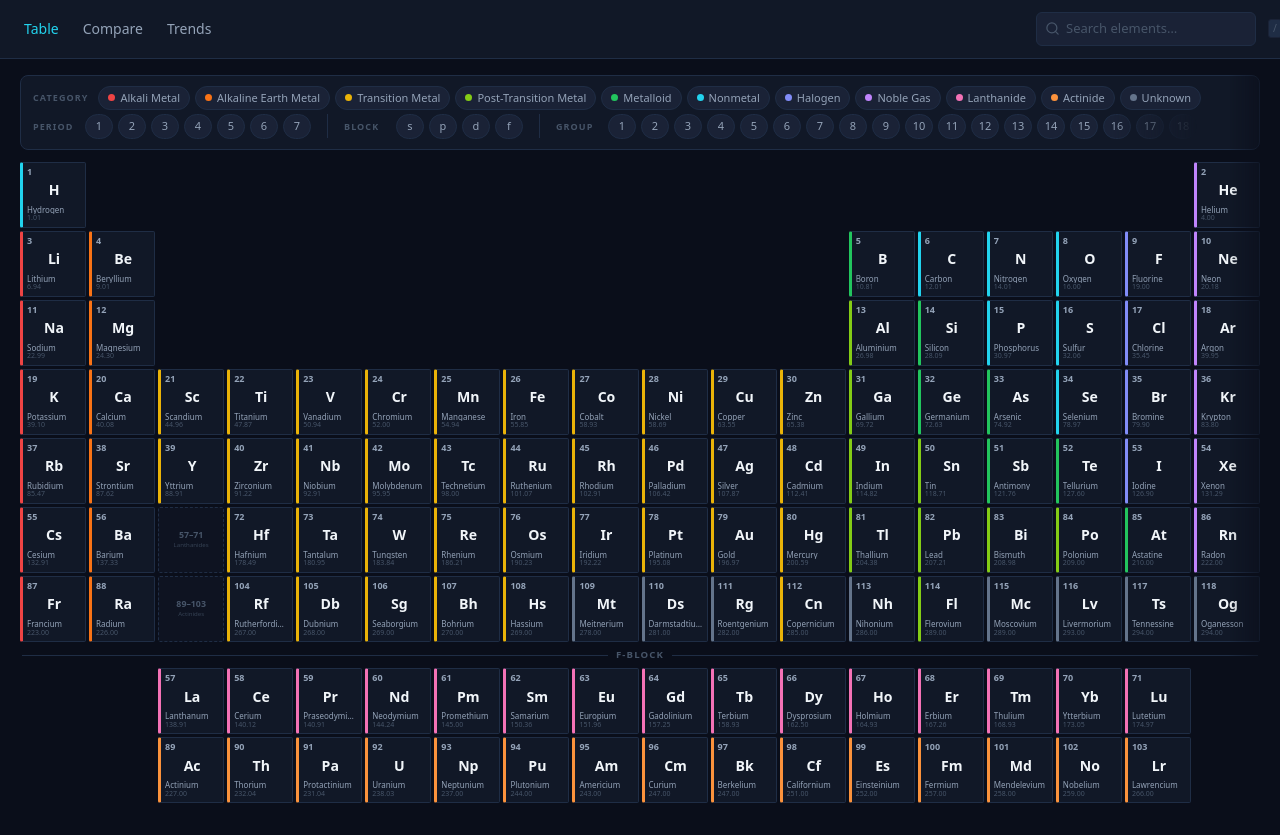
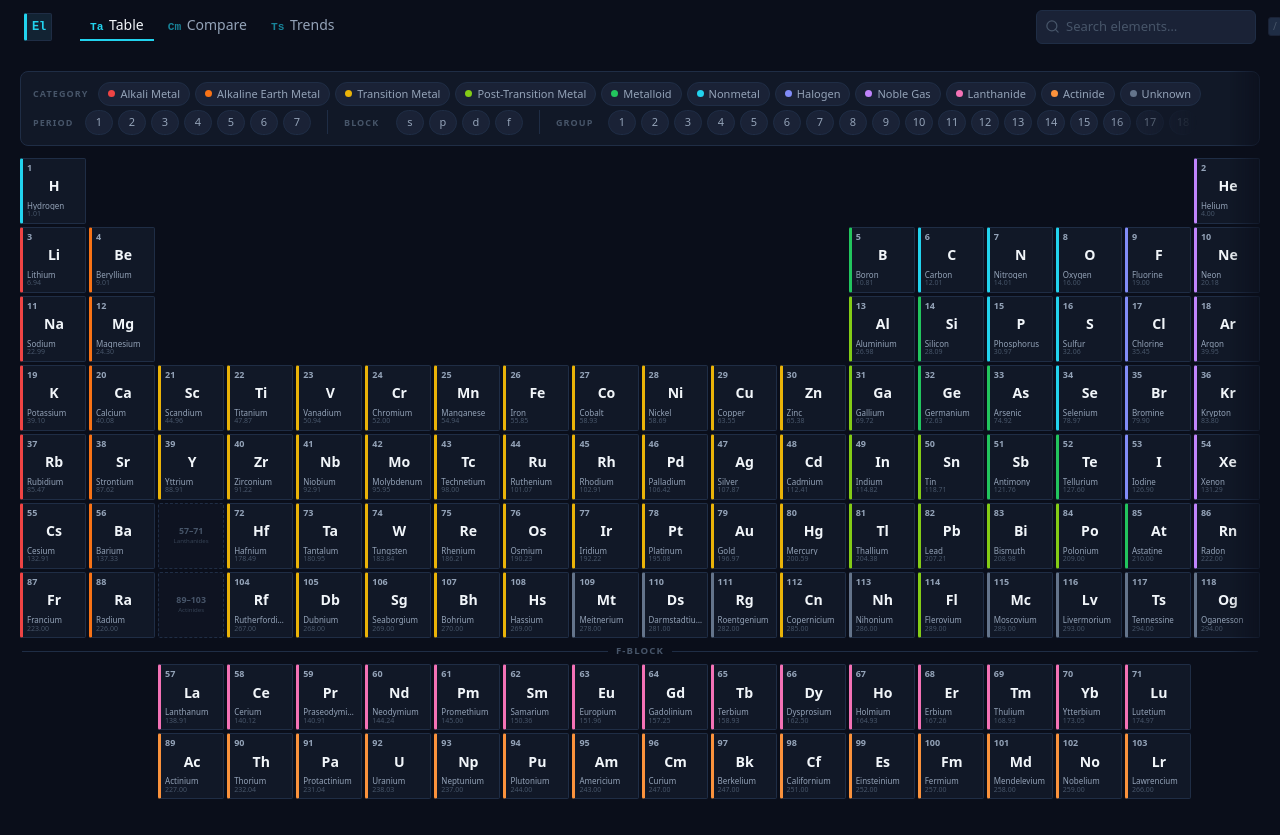
Before and after one commit to deepakkumardewani/elementum, a Vue app: page / in a window 1280 px wide. Built offline with nearby package versions, Linux system fonts and the light colour scheme.

Commit message:
feat(brand): rename app to Elementum and update branding
- Change app name in package.json and index.html
- Update header branding and symbols
- Generate and add new sci-fi themed favicon
- Update documentation and lockfile

```diff
--- a/features/AGENT_INSTRUCTIONS.md
+++ b/features/AGENT_INSTRUCTIONS.md
@@ -1,4 +1,4 @@
-# AGENT_INSTRUCTIONS.md — Periodic Table Explorer
+# AGENT_INSTRUCTIONS.md — Elementum
 
 ---
 
--- a/features/ARCHITECTURE.md
+++ b/features/ARCHITECTURE.md
@@ -1,4 +1,4 @@
-# ARCHITECTURE.md — Periodic Table Explorer
+# ARCHITECTURE.md — Elementum
 
 ---
 
--- a/features/PRD.md
+++ b/features/PRD.md
@@ -1,4 +1,4 @@
-# PRD.md — Periodic Table Explorer
+# PRD.md — Elementum
 
 ---
 
--- a/features/TASKS.md
+++ b/features/TASKS.md
@@ -1,4 +1,4 @@
-# TASKS.md — Periodic Table Explorer
+# TASKS.md — Elementum
 
 ---
 
@@ -12,7 +12,7 @@ Organized as Epics → Tasks → Subtasks. Each task is self-contained and can b
 
 **Task 1.1 — Scaffold Vue 3 + Vite project**
 
-- Init project: `bun create vite@latest periodic-table-explorer -- --template vue-ts` - this is already done by me
+- Init project: `bun create vite@latest elementum -- --template vue-ts` - this is already done by me
 - Install dependencies: `bun add tailwindcss pinia vue-router gsap @tresjs/core @tresjs/cientos vue3-apexcharts apexcharts vueuse lucide-vue-next`
 - Configure Tailwind with custom design tokens (bg, accent, category colors)
 - Set up global CSS: base reset, root variables, animation keyframes
--- a/features/ui-improvement-tasks.md
+++ b/features/ui-improvement-tasks.md
@@ -1,4 +1,4 @@
-# UI Improvement Tasks — Periodic Table Explorer
+# UI Improvement Tasks — Elementum
 
 > Tasks derived from `/critique`, `/audit`, `/typeset` skill runs + design critique review.
 > Ordered by phase: diagnose → quality → enhancement.
--- a/index.html
+++ b/index.html
@@ -2,9 +2,9 @@
 <html lang="en">
   <head>
     <meta charset="UTF-8" />
-    <link rel="icon" type="image/svg+xml" href="/vite.svg" />
+    <link rel="icon" type="image/png" href="/favicon.png" />
     <meta name="viewport" content="width=device-width, initial-scale=1.0" />
-    <title>Periodic Table Explorer</title>
+    <title>Elementum</title>
   </head>
   <body>
     <div id="app"></div>
--- a/package.json
+++ b/package.json
@@ -1,5 +1,5 @@
 {
-  "name": "periodic-table-explorer",
+  "name": "elementum",
   "private": true,
   "version": "0.0.0",
   "type": "module",
--- a/src/App.vue
+++ b/src/App.vue
@@ -1,26 +1,58 @@
 <script setup lang="ts">
-import { onMounted } from "vue"
+import { onMounted, ref, computed } from "vue"
+import { useRoute } from "vue-router"
 import { useElementStore } from "@/stores/elementStore"
 import SearchBar from "@/components/SearchBar.vue"
 import { Z } from "@/constants/zIndex"
 
 const elementStore = useElementStore()
+const route = useRoute()
+const scrolled = ref(false)
+
+const isTablePage = computed(() => route.path === "/")
 
 onMounted(() => {
   elementStore.loadElements()
+  window.addEventListener("scroll", () => {
+    scrolled.value = window.scrollY > 4
+  }, { passive: true })
 })
+
+// Nav items with element-symbol abbreviations (real element symbols)
+// Ta = Tantalum, Cm = Curium, Ts = Tennessine
+const NAV_ITEMS = [
+  { to: "/", abbr: "Ta", label: "Table" },
+  { to: "/compare", abbr: "Cm", label: "Compare" },
+  { to: "/trends", abbr: "Ts", label: "Trends" },
+] as const
 </script>
 
 <template>
   <div class="app-shell">
-    <header class="app-header">
+    <header class="app-header" :class="{ 'is-scrolled': scrolled }">
       <a href="#main-content" class="skip-link">Skip to content</a>
-      <nav class="nav-links" aria-label="Main navigation">
-        <RouterLink to="/">Table</RouterLink>
-        <RouterLink to="/compare">Compare</RouterLink>
-        <RouterLink to="/trends">Trends</RouterLink>
-      </nav>
-      <SearchBar />
+
+      <div class="header-left">
+        <!-- Brand: Z styled like element tile -->
+        <RouterLink to="/" class="brand" aria-label="Elementum">
+          <span class="brand-logo" aria-hidden="true">El</span>
+        </RouterLink>
+
+        <nav class="nav-links" aria-label="Main navigation">
+          <RouterLink
+            v-for="item in NAV_ITEMS"
+            :key="item.to"
+            :to="item.to"
+            class="nav-item"
+            exact-active-class="is-active"
+          >
+            <span class="nav-abbr" aria-hidden="true">{{ item.abbr }}</span>
+            <span class="nav-label">{{ item.label }}</span>
+          </RouterLink>
+        </nav>
+      </div>
+
+      <SearchBar v-if="isTablePage" />
     </header>
     <main id="main-content">
       <RouterView />
@@ -39,12 +71,19 @@ onMounted(() => {
   display: flex;
   align-items: center;
   justify-content: space-between;
-  background-color: var(--bg-surface);
-  border-bottom: 1px solid var(--bg-border);
-  padding: 0.75rem 1.5rem;
+  background-color: transparent;
+  border-bottom: 1px solid transparent;
+  padding: 0.625rem 1.5rem;
   position: sticky;
   top: 0;
   z-index: v-bind("Z.sticky");
+  transition: background-color 200ms ease, border-color 200ms ease;
+}
+
+.app-header.is-scrolled {
+  background-color: color-mix(in srgb, var(--bg-base) 90%, transparent);
+  border-bottom-color: var(--bg-border);
+  backdrop-filter: blur(12px);
 }
 
 .skip-link {
@@ -66,25 +105,91 @@ onMounted(() => {
   top: 0.75rem;
 }
 
+.header-left {
+  display: flex;
+  align-items: center;
+  gap: 1.75rem;
+}
+
+/* Brand mark: "Z" styled like an element atomic number */
+.brand {
+  text-decoration: none;
+  display: flex;
+  align-items: center;
+}
+
+.brand-logo {
+  display: flex;
+  align-items: center;
+  justify-content: center;
+  width: 28px;
+  height: 28px;
+  border: 1px solid var(--bg-border);
+  border-left: 3px solid var(--accent-cyan);
+  border-radius: 2px;
+  font-family: var(--font-mono);
+  font-size: 0.75rem;
+  font-weight: 700;
+  color: var(--accent-cyan);
+  letter-spacing: -0.02em;
+  background-color: color-mix(in srgb, var(--accent-cyan) 6%, var(--bg-surface));
+  transition: background-color 150ms ease;
+}
+
+.brand:hover .brand-logo {
+  background-color: color-mix(in srgb, var(--accent-cyan) 12%, var(--bg-surface));
+}
+
+/* Nav links */
 .nav-links {
   display: flex;
-  gap: 1.5rem;
+  gap: 0.25rem;
 }
 
-.nav-links a {
+.nav-item {
+  display: flex;
+  align-items: baseline;
+  gap: 0.35rem;
+  padding: 0.375rem 0.625rem;
+  text-decoration: none;
   color: var(--text-secondary);
-  text-decoration: none;
+  border-bottom: 2px solid transparent;
+  transition: color 150ms ease, border-color 150ms ease;
+  position: relative;
+}
+
+.nav-item:hover {
+  color: var(--text-primary);
+}
+
+.nav-item.is-active {
+  color: var(--text-primary);
+  border-bottom-color: var(--accent-cyan);
+}
+
+/* Element-symbol style abbreviation */
+.nav-abbr {
+  font-family: var(--font-mono);
+  font-size: 0.7rem;
+  font-weight: 700;
+  color: var(--accent-cyan);
+  opacity: 0.6;
+  transition: opacity 150ms ease;
+  line-height: 1;
+}
+
+.nav-item:hover .nav-abbr,
+.nav-item.is-active .nav-abbr {
+  opacity: 1;
+}
+
+.nav-label {
   font-size: var(--text-sm);
   font-weight: 500;
-  transition: color 150ms ease;
+  line-height: 1;
 }
 
-.nav-links a:hover,
-.nav-links a.router-link-active {
-  color: var(--accent-cyan);
-}
-
-.nav-links a:focus-visible {
+.nav-item:focus-visible {
   outline: 2px solid var(--accent-cyan);
   outline-offset: 3px;
   border-radius: 2px;
```
Also changed, not shown: public/favicon.png (added), 1 other file (tests, documents, lock files or other folders).
